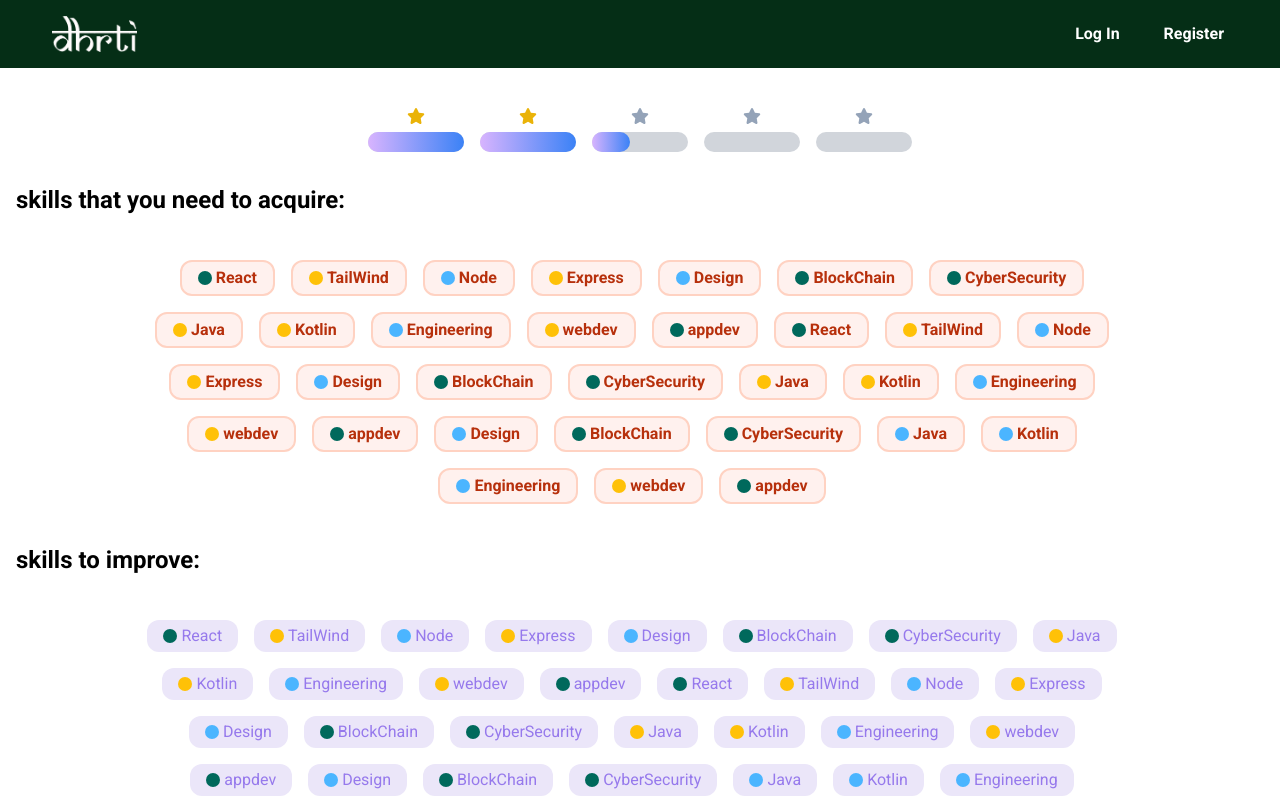
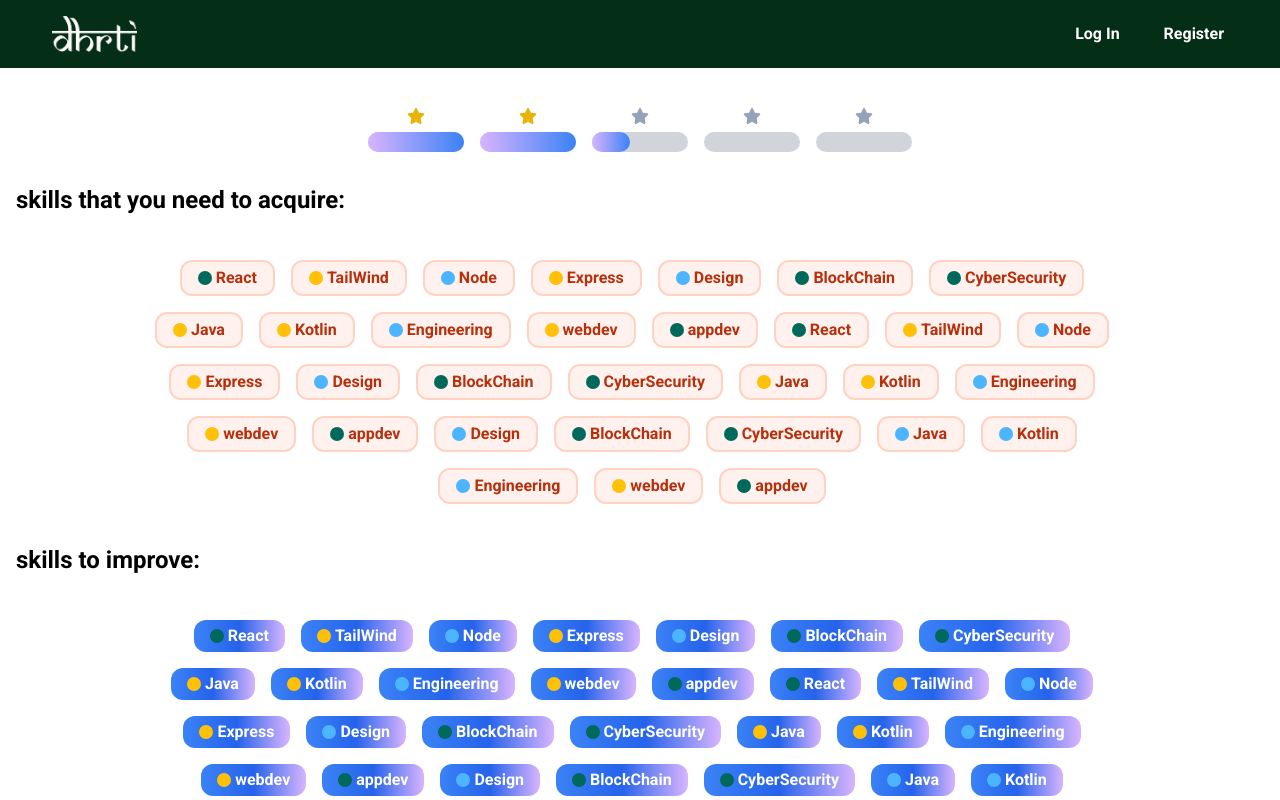
Before and after one commit to Satyajeet-Das/SIH-Beta-Prototype, a React (Vite) app in the folder frontend/: page /skill-gap in a window 1280 px wide. Shown: the top 800 px of the page. Built offline with nearby package versions, Linux system fonts and the light colour scheme.

Commit message:
added color to the skill-tags

```diff
--- a/frontend/src/components/Skilltags.tsx
+++ b/frontend/src/components/Skilltags.tsx
@@ -25,7 +25,8 @@ const SkillTags = ({text, difficulty, type}: Props) => {
                     {text}
                 </span>
             ) : (
-                <span className="mr-4 mb-2 px-4 py-1  text-[#9679ec] bg-[#ebe6f9] mt-2 rounded-xl">
+                // <span className="mr-4 mb-2 px-4 py-1 font-bold  text-[#9679ec] bg-[#ebe6f9] mt-2 rounded-xl border-2 border-[#D1B2FD]">
+                <span className="mr-4 mb-2 px-4 py-1 font-semibold  text-white bg-gradient-to-l from-purple-300 via-blue-600 to-blue-500   mt-2 rounded-xl " >
                     <FontAwesomeIcon className={`mr-1 text-sm ${difficultyClass}`} icon={faCircle} />
                     {text}
                 </span>
```
